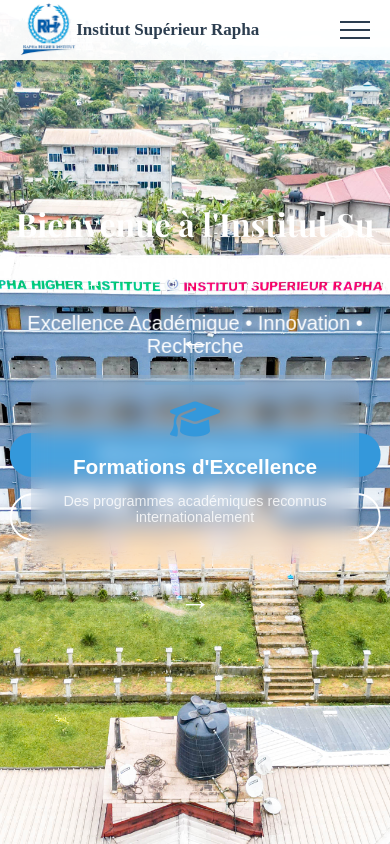
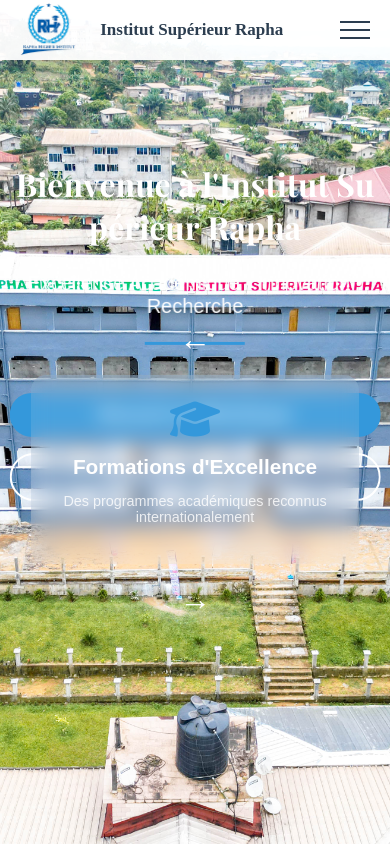
Before and after one commit to djufomene/raphainstitut, a React (Vite) app: page / in a window 390 px wide. Built offline with nearby package versions, Linux system fonts and the light colour scheme.

Commit message:
correction responsive mobile sur le style Acueils et navbar

```diff
--- a/src/styles/Accueil.scss
+++ b/src/styles/Accueil.scss
@@ -1736,6 +1736,7 @@
 
   .main-title {
     font-size: 2rem;
+    margin-top: -80px;
   }
 
   .subtitle{
--- a/src/styles/Navbar.scss
+++ b/src/styles/Navbar.scss
@@ -347,6 +347,6 @@
  @media (max-width: 420px) {
       .navbar__title {
         font-size:17px ;
-        margin-left: -12px;
+
       }
     }
```
